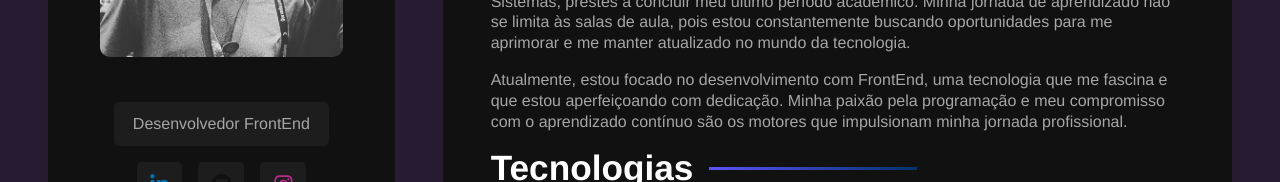
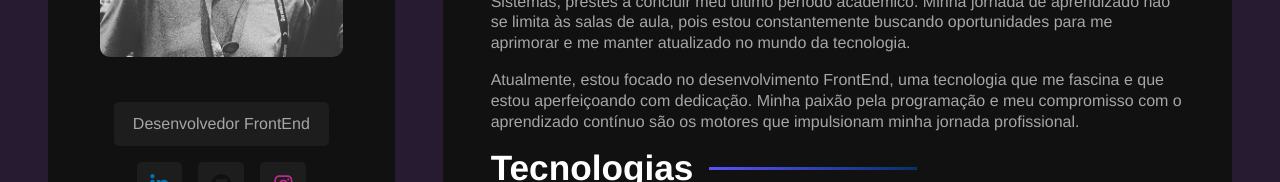
Before and after one commit to Diegodevops26/portfolio, a React (Vite) app: page / in a window 1280 px wide. Shown: the part 390-572 px from the top of the page. Built offline with nearby package versions, Linux system fonts and the light colour scheme.

Commit message:
Update AboutContainer.jsx

```diff
--- a/src/components/AboutContainer.jsx
+++ b/src/components/AboutContainer.jsx
@@ -8,7 +8,7 @@ const AboutContainer = () => {
          pois estou constantemente buscando oportunidades para me aprimorar e me manter atualizado no mundo da tecnologia.
         </p>
         <p>
-        Atualmente, estou focado no desenvolvimento com FrontEnd, uma tecnologia que me fascina e que estou aperfeiçoando com dedicação.
+        Atualmente, estou focado no desenvolvimento FrontEnd, uma tecnologia que me fascina e que estou aperfeiçoando com dedicação.
         Minha paixão pela programação e meu compromisso com o aprendizado contínuo são os motores que impulsionam minha jornada profissional.
         </p>
       </section>
```
